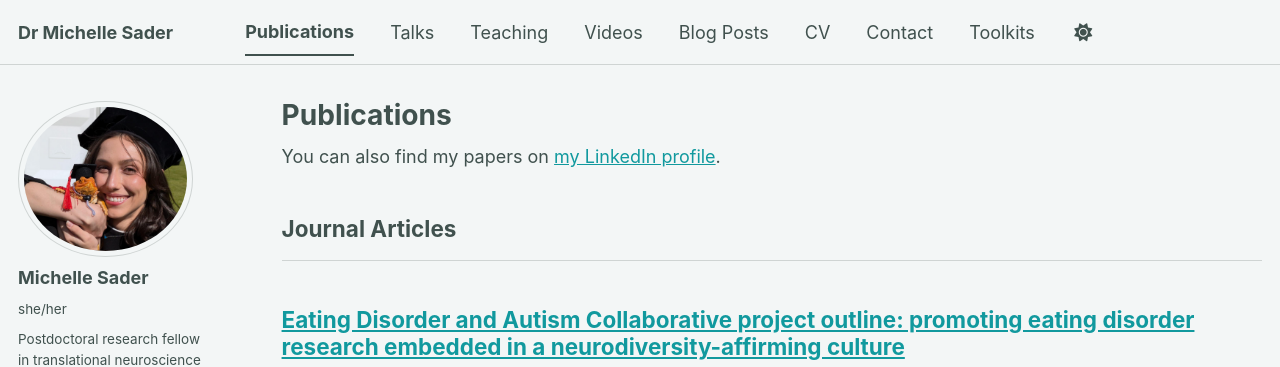
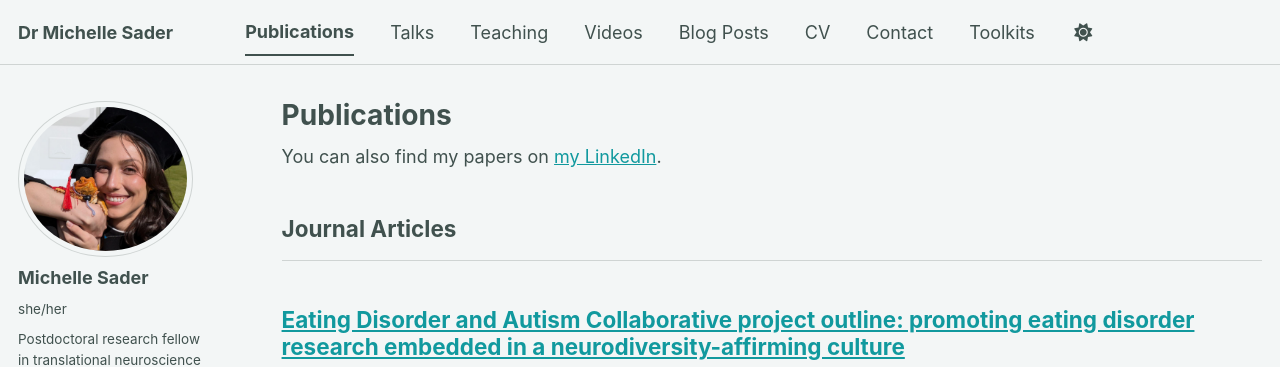
Before and after one commit to sadermichelle/sadermichelle.github.io, a Jekyll site: the page built from _pages/publications.html, in a window 1280 px wide and 900 px high. Shown: the top 367 px of the window. Built offline with Jekyll 4.4.1, drawn with Linux system fonts in a browser that asks for light colours; some web fonts are replaced; a script bundle is joined from its source files by our own code; library files that are not in the unit come from our copies.

Commit message:
Update LinkedIn link text in publications page

```diff
--- a/_pages/publications.html
+++ b/_pages/publications.html
@@ -6,7 +6,7 @@ author_profile: true
 ---
 
 {% if site.author.googlescholar %}
-  <div class="wordwrap">You can also find my papers on <a href="{{site.author.linkedin}}">my LinkedIn profile</a>.</div>
+  <div class="wordwrap">You can also find my papers on <a href="{{site.author.linkedin}}">my LinkedIn</a>.</div>
 {% endif %}
 
 {% include base_path %}
```
